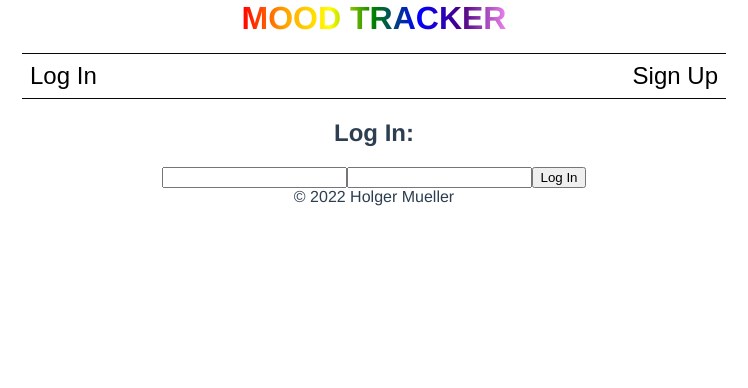
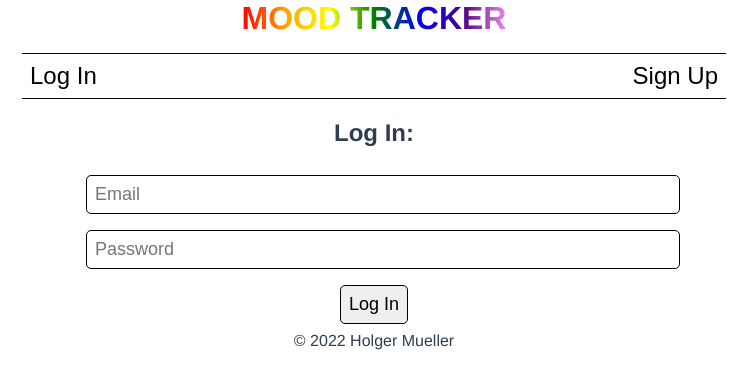
Before and after one commit to Holgermueller/moodtracker, a Vue app: page / in a window 1280 px wide. Shown: the top 388 px of the page, without its empty margins (266-1014 px from the left). Built offline with nearby package versions, Linux system fonts and the light colour scheme.

Commit message:
styled login and signup forms

```diff
--- a/package.json
+++ b/package.json
@@ -1,5 +1,5 @@
 {
-  "name": "what-is-up-on-mars",
+  "name": "mood-tracker",
   "version": "0.1.0",
   "private": true,
   "scripts": {
--- a/src/components/Login.vue
+++ b/src/components/Login.vue
@@ -2,9 +2,14 @@
   <div id="SignIn">
     <h2>Log In:</h2>
     <form action="">
-      <input type="email" name="email" id="email" />
-      <input type="password" name="password" id="password" />
-      <button type="button">Log In</button>
+      <input type="email" name="email" id="loginEmail" placeholder="Email" />
+      <input
+        type="password"
+        name="password"
+        id="loginPassword"
+        placeholder="Password"
+      />
+      <button type="button" @click="loginUser">Log In</button>
     </form>
   </div>
 </template>
@@ -15,8 +20,24 @@ export default {
 
   data: () => ({}),
 
-  methods: {},
+  methods: {
+    loginUser() {
+      console.log("click");
+    },
+  },
 };
 </script>
 
-<style scoped></style>
+<style scoped>
+input,
+button {
+  padding: 8px;
+  margin: 8px auto;
+  font-size: large;
+  border-radius: 5px;
+  border: 1px solid black;
+}
+input {
+  width: 100%;
+}
+</style>
--- a/src/components/Signup.vue
+++ b/src/components/Signup.vue
@@ -3,10 +3,20 @@
     <h2>Sign Up:</h2>
 
     <form action="">
-      <input type="text" name="username" id="username" />
-      <input type="email" name="email" id="email" />
-      <input type="password" name="password" id="password" />
-      <input type="password" name="confirmPassword" id="confirmPassword" />
+      <input type="text" name="username" id="username" placeholder="Username" />
+      <input type="email" name="email" id="signupEmail" placeholder="Email" />
+      <input
+        type="password"
+        name="password"
+        id="signupPassword"
+        placeholder="Password"
+      />
+      <input
+        type="password"
+        name="confirmPassword"
+        id="confirmPassword"
+        placeholder="Confirm Password"
+      />
       <button type="button" @click="submitUserData" id="submit">Submit</button>
     </form>
   </div>
@@ -26,4 +36,16 @@ export default {
 };
 </script>
 
-<style scoped></style>
+<style scoped>
+input,
+button {
+  padding: 8px;
+  margin: 8px auto;
+  font-size: large;
+  border-radius: 5px;
+  border: 1px solid black;
+}
+input {
+  width: 100%;
+}
+</style>
--- a/src/pages/LogReg.vue
+++ b/src/pages/LogReg.vue
@@ -5,8 +5,10 @@
       ><button @click="hideLogIn">Sign Up</button>
     </div>
 
-    <Login id="logInForm" class="log-in-form" />
-    <Signup id="signUpForm" class="sign-up-form" />
+    <div class="forms-holder">
+      <Login id="logInForm" class="log-in-form" />
+      <Signup id="signUpForm" class="sign-up-form" />
+    </div>
   </div>
 </template>
 
@@ -55,6 +57,11 @@ button:hover {
   cursor: pointer;
 }
 
+.forms-holder {
+  width: 45%;
+  margin: auto;
+}
+
 .sign-up-form {
   display: none;
 }
--- a/src/store.js
+++ b/src/store.js
@@ -3,6 +3,7 @@ import { createStore } from "vuex";
 const store = createStore({
   state: {
     data: {},
+    dummyData: [],
   },
 
   mutations: {
@@ -17,6 +18,9 @@ const store = createStore({
     data(state) {
       return state.data;
     },
+    dummyData(state) {
+      return state.dummyData;
+    },
   },
 });
 
```
